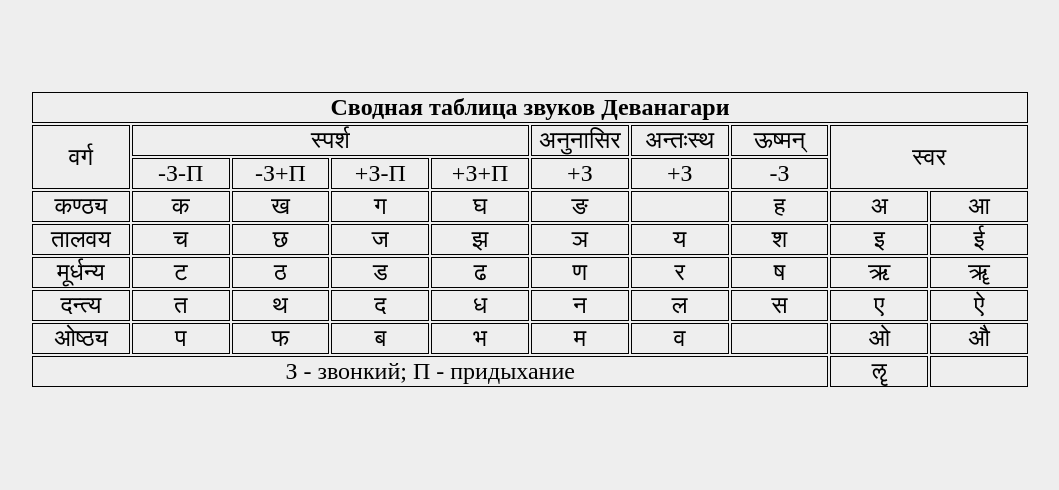
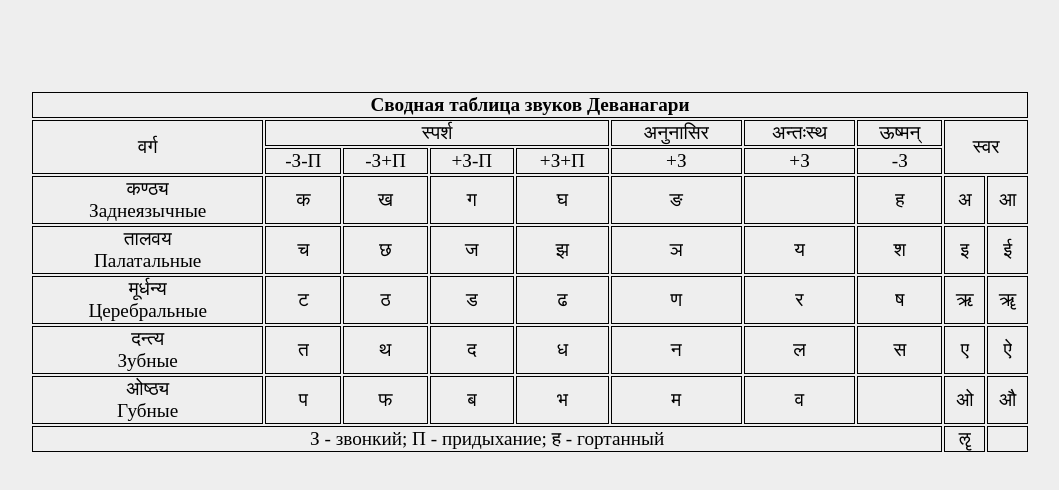
Before and after one commit to Apxukoc/apxukoc.github.io, a plain HTML site: page index.html in a window 1280 px wide. Shown: the whole page, without its empty margins (110-1169 px from the left). Drawn offline with Linux system fonts and the light colour scheme.

Commit message:
Добавил обозначение групп

```diff
--- a/assets/css/main.css
+++ b/assets/css/main.css
@@ -2,7 +2,7 @@
 
 #content {
     font-family: RobotoSlabRegular, Georgia serif;
-    font-size: 1.5em;
+    font-size: 1.2em;
     text-align: center;
     width: 1000px;
     margin: 90px auto;
@@ -10,7 +10,7 @@
 }
 
 table {
-    table-layout:fixed; width:1000px;
+    width:100%;
 }
 
 th {
--- a/index.html
+++ b/index.html
@@ -55,7 +55,7 @@
                 <td rowspan="2" colspan="2">स्वर</td>
             </tr>
             <tr">
-                <td width="30">-З-П</td>
+                <td>-З-П</td>
                 <td>-З+П</td>
                 <td>+З-П</td>
                 <td>+З+П</td>
@@ -64,7 +64,7 @@
                 <td>-З</td>
             </tr>
             <tr>
-                <td>कण्ठ्य</td>
+                <td>कण्ठ्य <br>Заднеязычные</td>
                 <td>क</td>
                 <td>ख</td>
                 <td>ग</td>
@@ -76,7 +76,7 @@
                 <td>आ</td>
             </tr>
             <tr>
-                <td>तालवय</td>
+                <td>तालवय <br>Палатальные</td>
                 <td>च</td>
                 <td>छ</td>
                 <td>ज</td>
@@ -88,7 +88,7 @@
                 <td>ई</td>
             </tr>
             <tr>
-                <td>मूर्धन्य</td>
+                <td>मूर्धन्य <br>Церебральные</td>
                 <td>ट</td>
                 <td>ठ</td>
                 <td>ड</td>
@@ -100,7 +100,7 @@
                 <td>ॠ</td>
             </tr>
             <tr>
-                <td>दन्त्य</td>
+                <td>दन्त्य <br>Зубные</td>
                 <td>त</td>
                 <td>थ</td>
                 <td>द</td>
@@ -112,7 +112,7 @@
                 <td>ऐ</td>
             </tr>
             <tr>
-                <td>ओष्ठ्य</td>
+                <td>ओष्ठ्य <br>Губные</td>
                 <td>प</td>
                 <td>फ</td>
                 <td>ब</td>
@@ -124,7 +124,7 @@
                 <td>औ</td>
             </tr>
             <tr>
-                <td colspan="8">З - звонкий; П - придыхание</td>
+                <td colspan="8">З - звонкий; П - придыхание; ह - гортанный</td>
                 <td>ॡ</td>
                 <td></td>
             </tr>
```
